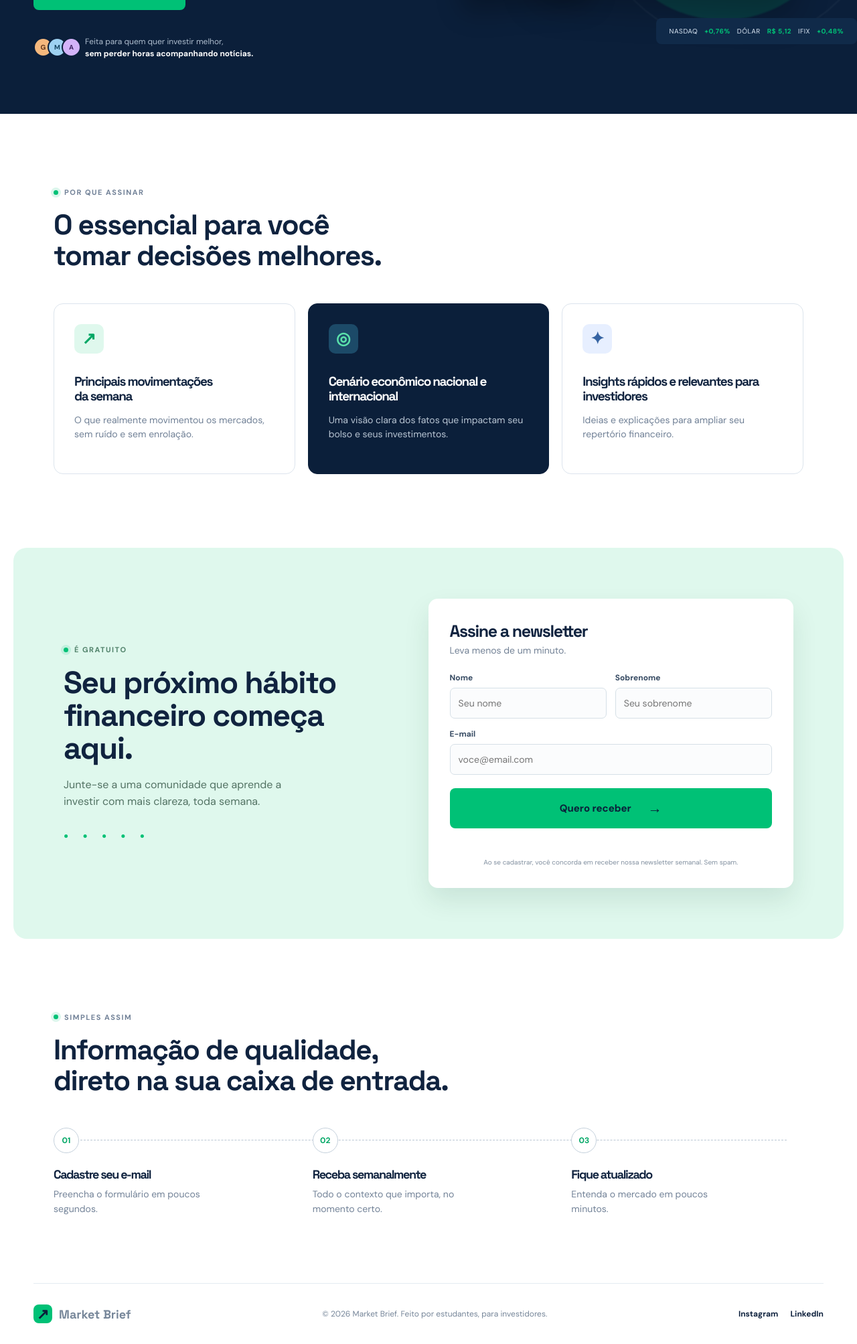
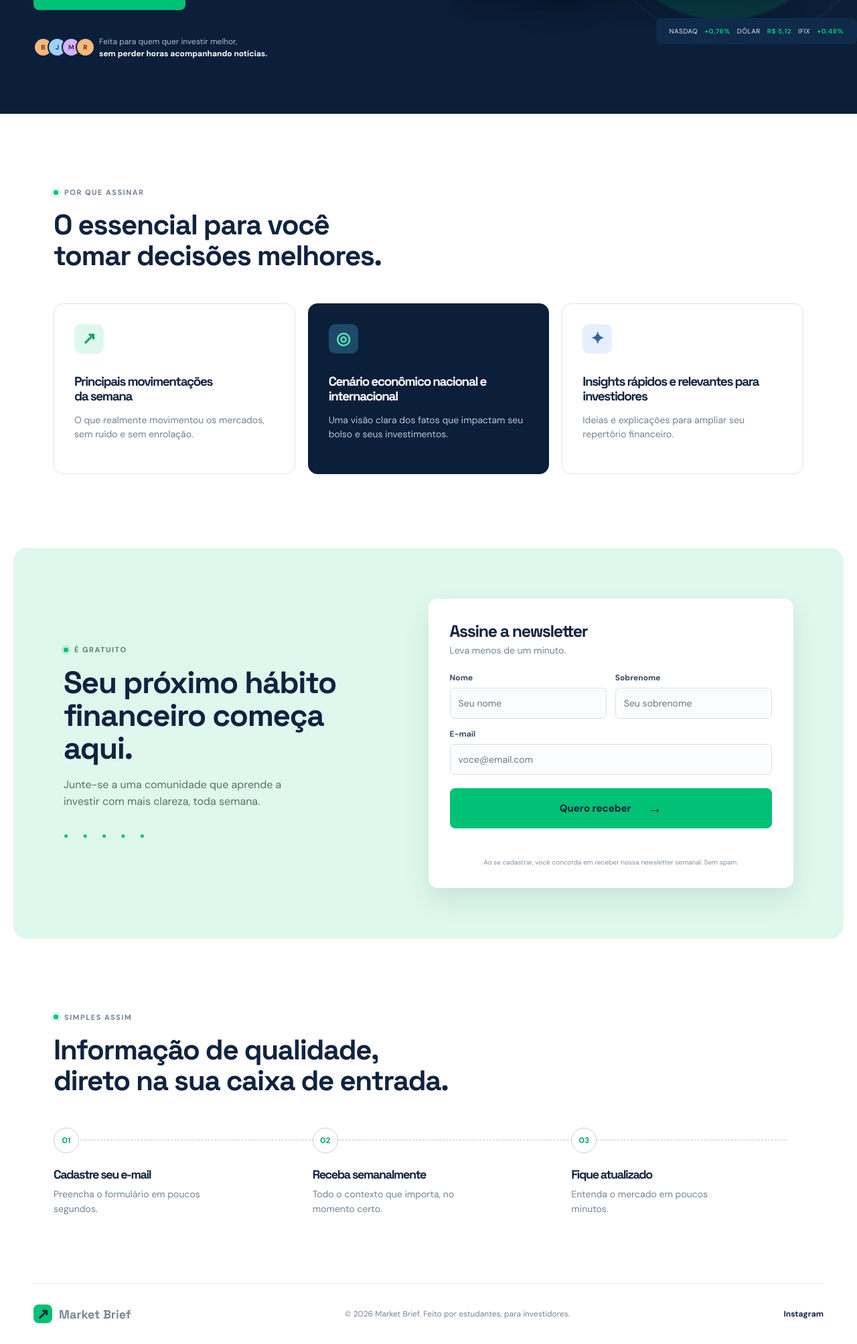
Before and after one commit to MatheusZuccon/Market-brief-newsletter, a Flask app: page / in a window 1280 px wide. Shown: the part 516-2523 px from the top of the page at 67% size. Run offline with Flask 3, Linux system fonts and the light colour scheme.

Commit message:
Update avatars in social proof section and fix footer links

```diff
--- a/templates/index.html
+++ b/templates/index.html
@@ -35,7 +35,7 @@
           </p>
           <a class="button button-primary" href="#cadastro">Assinar Newsletter <span>→</span></a>
           <div class="social-proof">
-            <div class="avatars" aria-hidden="true"><i>G</i><i>M</i><i>A</i></div>
+            <div class="avatars" aria-hidden="true"><i>B</i><i>J</i><i>M</i><i>R</i></div>
             <p>Feita para quem quer investir melhor,<br /><strong>sem perder horas acompanhando notícias.</strong></p>
           </div>
         </div>
@@ -75,7 +75,7 @@
 
       <section class="how-it-works section-wrap"><div class="section-heading"><p class="eyebrow"><span></span> SIMPLES ASSIM</p><h2>Informação de qualidade,<br />direto na sua caixa de entrada.</h2></div><div class="steps"><article><span>01</span><h3>Cadastre seu e-mail</h3><p>Preencha o formulário em poucos segundos.</p></article><article><span>02</span><h3>Receba semanalmente</h3><p>Todo o contexto que importa, no momento certo.</p></article><article><span>03</span><h3>Fique atualizado</h3><p>Entenda o mercado em poucos minutos.</p></article></div></section>
     </main>
-    <footer><a class="brand" href="#inicio"><span class="brand-mark">↗</span><span>Market Brief</span></a><p>© 2026 Market Brief. Feito por estudantes, para investidores.</p><div class="footer-links"><a href="#" aria-label="Instagram">Instagram</a><a href="#" aria-label="LinkedIn">LinkedIn</a></div></footer>
+    <footer><a class="brand" href="#inicio"><span class="brand-mark">↗</span><span>Market Brief</span></a><p>© 2026 Market Brief. Feito por estudantes, para investidores.</p><div class="footer-links"><a href="https://www.instagram.com/marketbriefbrasil?stkn=MXhycXhucHJoZXMwdA%3D%3D" aria-label="Instagram">Instagram</a></div></footer>
     <script src="{{ url_for('static', filename='js/script.js') }}"></script>
   </body>
 </html>
```
